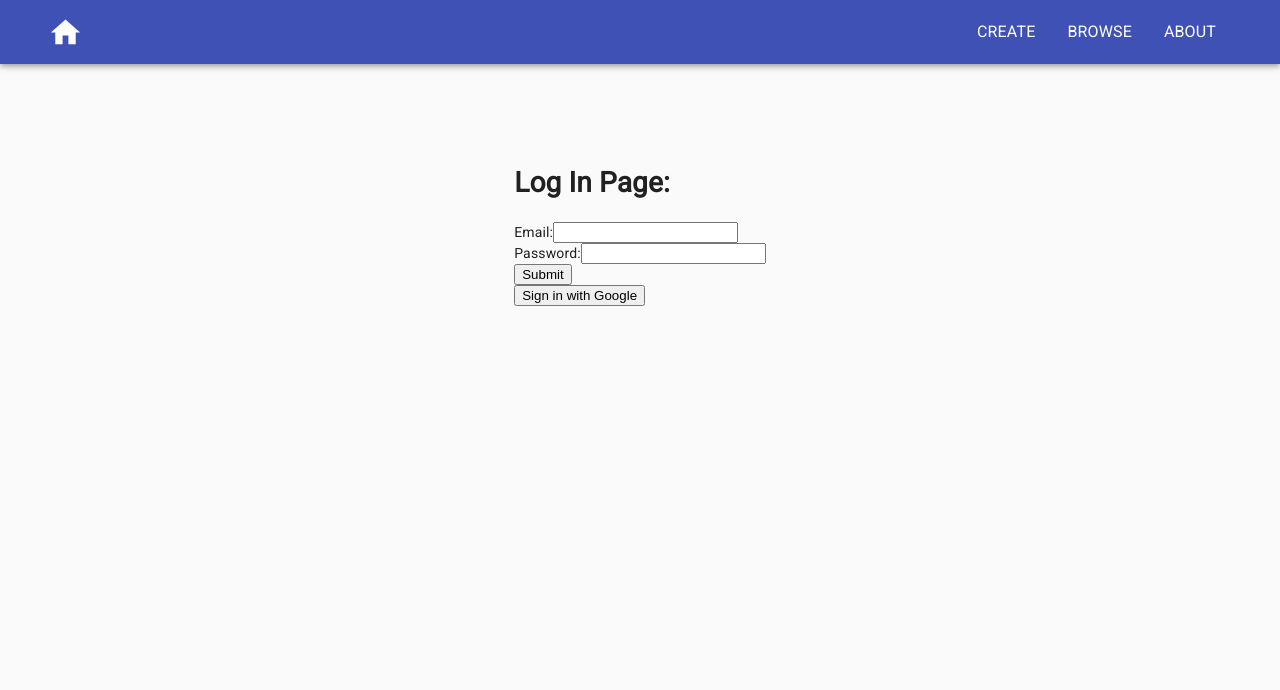
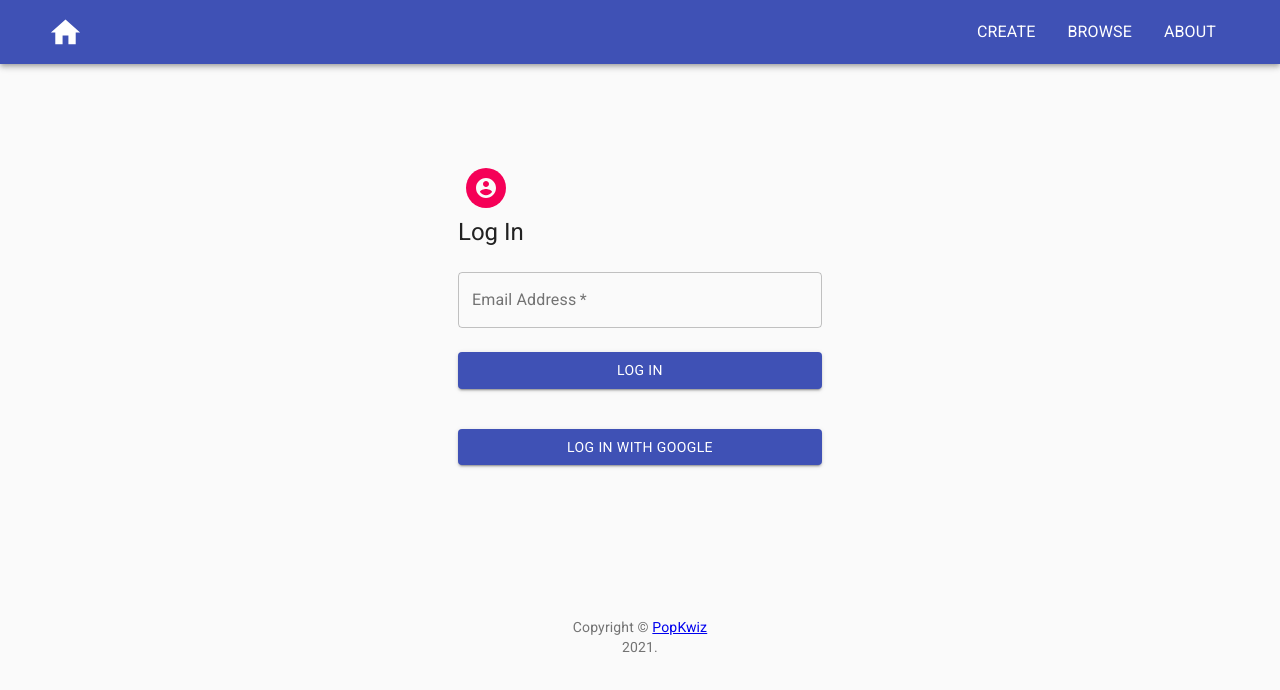
Before and after one commit to dlimx/PopKwiz, a React app: page /login in a window 1280 px wide. Shown: the top 690 px of the page. Built offline with nearby package versions, Linux system fonts and the light colour scheme; no server answers.

Commit message:
Created dynamic form building component
Added FormBuilder component that can dynamically generate a form with input passed in as props.

-Debugging onChange prop

```diff
--- /dev/null
+++ b/client/components/FormBuilder.jsx
@@ -0,0 +1,77 @@
+/* eslint react/prop-types: 0 */
+/* eslint react/destructuring-assignment: 0 */
+/* eslint react/no-array-index-key: 0 */
+
+import React from 'react';
+import {
+  Avatar, Button, Container, Box, Typography, CssBaseline, Grid, TextField,
+} from '@material-ui/core';
+import AccountCircleIcon from '@material-ui/icons/AccountCircle';
+import { Alert } from '@material-ui/lab';
+import { useStyles } from '../styles/useStyles';
+import { Copyright } from './Copyright';
+
+export function FormBuilder(props) {
+  const classes = useStyles();
+
+  const handleChange = (e) => {
+    // console.log(index)
+    console.log(e.target.value);
+    // console.log(props.fields[0].action);
+    props.onChange(e.target.value);
+  };
+
+  return (
+    <Container component="main" maxWidth="xs">
+      <CssBaseline />
+      <div className={classes.paper}>
+        <Avatar className={classes.avatar}>
+          <AccountCircleIcon />
+        </Avatar>
+        <Typography component="h1" variant="h5">
+          {props.header}
+        </Typography>
+        <form className={classes.form} onSubmit={props.onSubmit}>
+          {/* {console.log(props.fields)} */}
+          <Grid container spacing={2}>
+            {props.fields.map((field, index) => (
+              <Grid item xs={12}>
+                <TextField
+                  variant="outlined"
+                  required
+                  fullWidth
+                  key={index}
+                  name={field.name}
+                  label={field.label}
+                  type={field.type}
+                  id={field.id}
+                  autoComplete={field.autoComplete}
+                  inputRef={field.inputRef}
+                                    // onChange={handleChange}
+                  onChange={(e) => {
+                    field.onChange(e.target.value);
+                  }}
+                />
+              </Grid>
+            ))}
+          </Grid>
+          {props.buttons.map((button) => (
+            <Button
+              type="submit"
+              fullWidth
+              variant="contained"
+              color="primary"
+              className={classes.submit}
+              disabled={button.loading}
+            >
+              {button.text}
+            </Button>
+          ))}
+        </form>
+      </div>
+      <Box mt={5}>
+        <Copyright />
+      </Box>
+    </Container>
+  );
+}
--- a/client/screens/Login.jsx
+++ b/client/screens/Login.jsx
@@ -1,19 +1,35 @@
-import React, { useRef } from 'react';
+/* eslint react/prop-types: 0 */
+/* eslint react/destructuring-assignment: 0 */
+
+import React, { useRef, useState } from 'react';
 import { useHistory } from 'react-router-dom';
 // import { Button } from '@material-ui/core';
 import { useAuth } from '../store/users/AuthContext';
+import { FormBuilder } from '../components/FormBuilder';
 
 export function Login() {
-  const email = useRef('');
-  const password = useRef('');
+  const [email, setEmail] = useState('');
+  const [password, setPassword] = useState('');
+  // const email = useRef('a');
+  // const password = useRef('');
   const { login } = useAuth();
   const { loginWithGoogle } = useAuth();
   const history = useHistory();
+
+  const handleEmailChange = (value) => {
+    console.log(value);
+    setEmail(value);
+  };
+
+  function handlePasswordChange(value) {
+    setPassword(value);
+  }
 
   // Login using firebase authentication
   async function handleLogin(e) {
     try {
       e.preventDefault();
+      // console.log(password.current.value);
       const userInfo = await login(email.current.value, password.current.value);
       console.log(userInfo.user.uid);
       history.push('/');
@@ -36,29 +52,54 @@ export function Login() {
 
   return (
     // TODO: Create better UI for login using MaterialUI
-    <form onSubmit={handleLogin}>
-      <h1>Log In Page:</h1>
-      <label htmlFor="username">
-        Email:
-        <input id="username" type="text" name="username" ref={email} />
-      </label>
-      <br />
-      <label htmlFor="password">
-        Password:
-        <input id="password" type="password" name="password" ref={password} />
-      </label>
-      <br />
-      <input type="submit" value="Submit" />
-      <br />
-      <button type="button" onClick={handleGoogleLogin}>Sign in with Google</button>
-    </form>
+    <FormBuilder
+      header="Log In"
+      onSubmit={handleLogin}
+      fields={[
+        {
+          name: 'email',
+          label: 'Email Address',
+          type: 'email',
+          id: 'email',
+          autoComplete: 'email',
+          inputRef: { email },
+          onChange: { handleEmailChange },
+          // onChange: {onChange={() => this.handleEmailChange()}}
+        },
+        // {
+        //   name: 'password',
+        //   label: 'Password',
+        //   type: 'password',
+        //   id: 'password',
+        //   autoComplete: 'password',
+        //   inputRef: {password},
+        //   onChange: {handlePasswordChange}
+        // }
+      ]}
+      buttons={[
+        {
+          text: 'Log In',
+        }, {
+          text: 'Log In with Google',
+        },
+      ]}
+    />
 
-  // <div>
-  //   <h1>Page coming soon</h1>
-
-  //   <Button variant="contained" color="primary" component={Link} to="/">
-  //     Home
-  //   </Button>
-  // </div>
+  // <form onSubmit={handleLogin}>
+  //   <h1>Log In Page:</h1>
+  //   <label htmlFor="username">
+  //     Email:
+  //     <input id="username" type="text" name="username" ref={email} />
+  //   </label>
+  //   <br />
+  //   <label htmlFor="password">
+  //     Password:
+  //     <input id="password" type="password" name="password" ref={password} />
+  //   </label>
+  //   <br />
+  //   <input type="submit" value="Submit" />
+  //   <br />
+  //   <button type="button" onClick={handleGoogleLogin}>Sign in with Google</button>
+  // </form>
   );
 }
```
